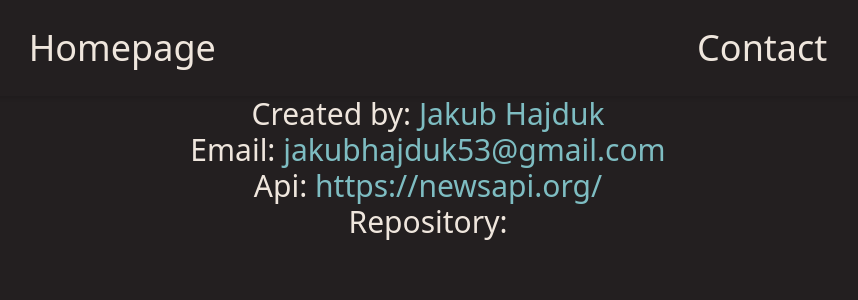
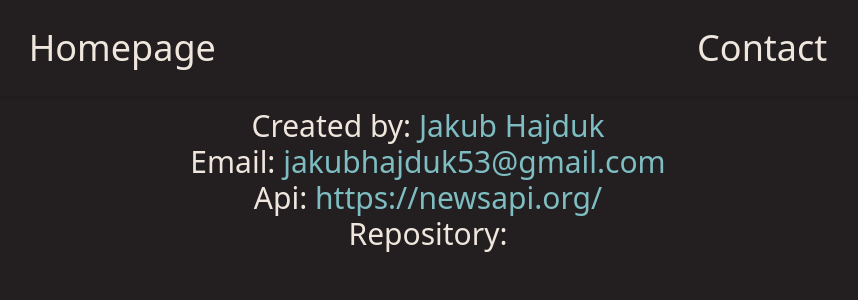
Before and after one commit to jakubhajduk53/breaking-news, a React (Create React App) app: page /contact in a window 1280 px wide. Shown: the top 300 px of the page, without its empty margins (212-1070 px from the left). Built offline with nearby package versions, Linux system fonts and the light colour scheme; no server answers.

Commit message:
style: add padding to Contact

```diff
--- a/src/pages/Contact.js
+++ b/src/pages/Contact.js
@@ -1,6 +1,6 @@
 function Contact() {
   return (
-    <div className="text-linen flex flex-col items-center text-3xl">
+    <div className="text-linen flex flex-col items-center text-3xl p-3">
       <p>
         Created by: <span className="text-verdigris">Jakub Hajduk</span>
       </p>
```
